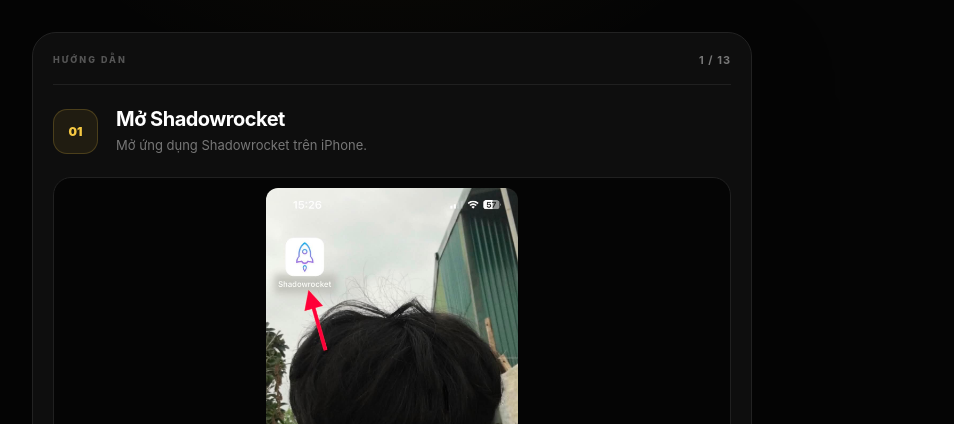
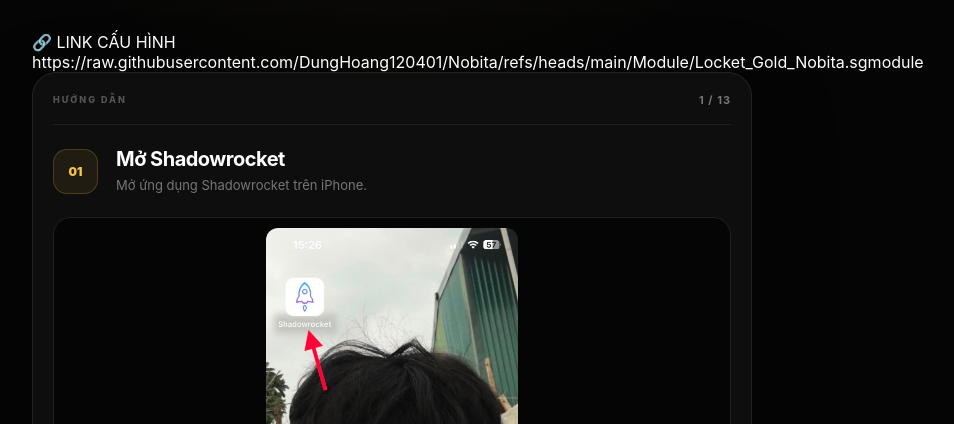
Before and after one commit to akaphuoc28/Locket-gold-Phuoc, a plain HTML site: page step4.html in a window 1280 px wide. Shown: the part 376-800 px from the top of the page, without its empty margins (248-1202 px from the left). Drawn offline with Linux system fonts and the light colour scheme.

Commit message:
Update step4.html

```diff
--- a/step4.html
+++ b/step4.html
@@ -44,7 +44,13 @@
       </p>
 
     </section>
+<div class="link-box">
+  <div class="link-box-title">🔗 LINK CẤU HÌNH</div>
 
+  <div class="link-text">
+    https://raw.githubusercontent.com/DungHoang120401/Nobita/refs/heads/main/Module/Locket_Gold_Nobita.sgmodule
+  </div>
+</div>
 
     <!-- SLIDESHOW -->
     <section class="tutorial-card">
```
